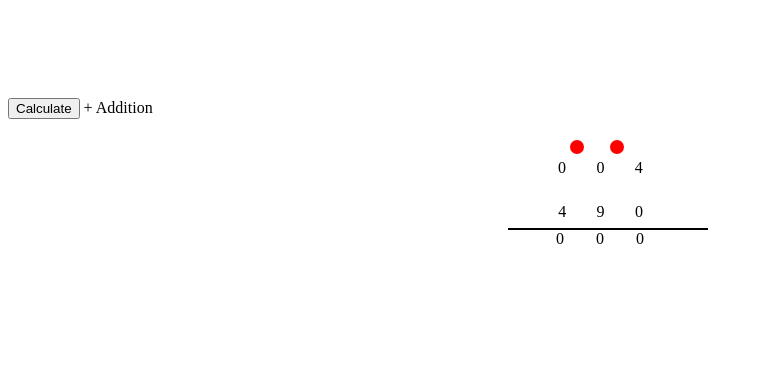
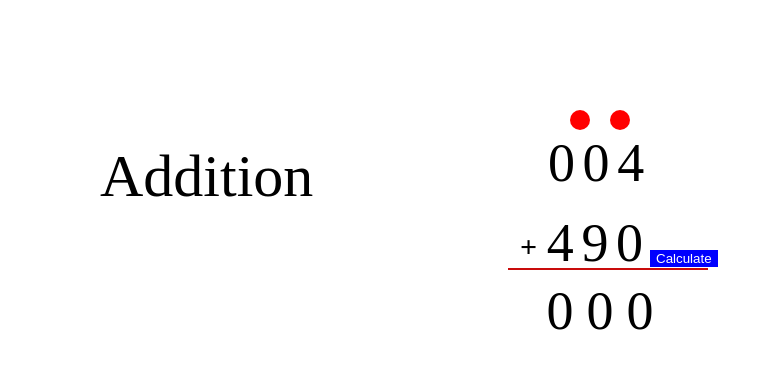
Before and after one commit to Ajob41/MULTIPLE, a plain HTML site: page index.html in a window 1280 px wide. Shown: the whole page, without its empty margins (0-773 px from the left). Drawn offline with Linux system fonts and the light colour scheme.

Commit message:
Update style.css

```diff
--- a/style.css
+++ b/style.css
@@ -1,11 +1,11 @@
 .mathDigits{
-   border: 2px solid black;
+    border: 2px solid rgb(201, 12, 12);
     width: 200px;
     position: relative;
     height: 70px;
     display: flex;
     left: 500px;
-   top: 150px;
+    top: 190px;
     justify-content: center;
     justify-content: space-between;
     border-top: none;
@@ -13,18 +13,22 @@
     border-right: none;
     cursor: pointer;
 
+
+
  }
 
  .mathDigits >#four,#five,#six{
     position: relative;
-   top: 29px;
-   left: -65px
+    top: -40px;
+    left: -65px;
+    font-size: 54px;
  }
 
  .mathDigits > #one,#two,#three{
       position: relative;
-     right: -50px;
-     top: -15px;
+      right: -40px;
+      top: -120px;
+      font-size: 54px;
  }
 
 
@@ -36,33 +40,59 @@
 
    left: 532px;
    width: 120px;
-  top: 150px;
+   top: 200px;
    cursor: pointer;
+   font-size: 54px;
  }
 
  #rem{
    background-color: red;
-  height: 14px;
-  width: 14px;
+   height: 20px;
+   width: 20px;
    border-radius: 50%;
    border: none;
    position: absolute;
    left: 610px;
-  top: 140px;
+   top: 110px;
    color: white;
-  font-size: 12px;
+   font-size: 18px;
 
  }
 
  #rem2{
    background-color: red;
-  height: 14px;
-  width: 14px;
+   height: 20px;
+   width: 20px;
    border-radius: 50%;
    border: none;
    position: absolute;
    left: 570px;
-  top: 140px;
+   top: 110px;
    color: white;
-  font-size: 12px;
+   font-size: 18px;
  }
+
+ #plus{
+     position: absolute;
+     font-size: 30px;
+     font-weight: bold;
+     top: 230px;
+     left: 520px;
+ }
+
+ #btn{
+     background-color: blue;
+     outline: none;
+     color: white;
+     border: none;
+     position: absolute;
+     left: 650px;
+     top: 250px;
+ }
+
+ #title{
+     font-size: 60px;
+     position: absolute;
+     left: 100px;
+
+ }
```
Lines whose indentation alone changed are shown as unchanged.
